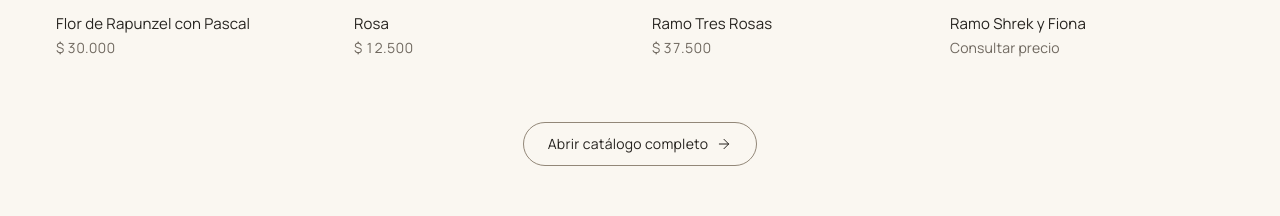
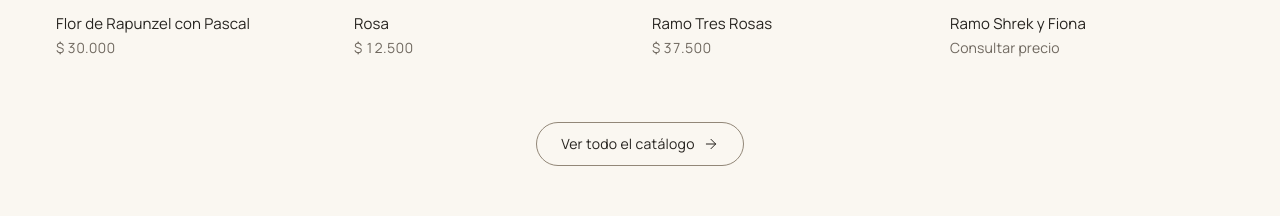
Before and after one commit to ramatc/titacrochetdeco, a Next.js app: page / in a window 1280 px wide. Shown: the part 4842-5058 px from the top of the page. Built offline with nearby package versions, Linux system fonts and the light colour scheme; no server answers.

Commit message:
fix: clarify catalog CTA and category link copy

```diff
--- a/src/app/productos/[slug]/page.tsx
+++ b/src/app/productos/[slug]/page.tsx
@@ -91,7 +91,7 @@ async function ProductContent({ params }: { params: Promise<{ slug: string }> })
               <ul className="mt-6 flex flex-wrap gap-x-6 gap-y-2 text-sm">
                 <li>
                   <Link href={`/catalogo/${category.slug}`} className="link-inline text-ink">
-                    Ver más {category.name.toLowerCase()}
+                    Ver más de {category.name}
                   </Link>
                 </li>
                 {category.slug !== "personalizados" ? (
--- a/src/components/home/CatalogSection.tsx
+++ b/src/components/home/CatalogSection.tsx
@@ -21,6 +21,10 @@ export function CatalogSection({ products, categories, limit = 8 }: CatalogSecti
   const [active, setActive] = useState<CategorySlug | null>(null);
   const filtered = active ? products.filter((p) => p.category === active) : products;
   const visible = filtered.slice(0, limit);
+  const activeCategory = categories.find((c) => c.slug === active);
+  const cta = activeCategory
+    ? { href: `/catalogo/${activeCategory.slug}`, label: catalogSection.categoryCtaLabel(activeCategory.name) }
+    : catalogSection.cta;
 
   const filters: { slug: CategorySlug | null; label: string }[] = [
     { slug: null, label: catalogSection.allLabel },
@@ -57,11 +61,8 @@ export function CatalogSection({ products, categories, limit = 8 }: CatalogSecti
       </div>
 
       <div className="mt-16 flex justify-center">
-        <ButtonLink
-          href={active ? `/catalogo/${active}` : catalogSection.cta.href}
-          variant="secondary"
-        >
-          {catalogSection.cta.label}
+        <ButtonLink href={cta.href} variant="secondary">
+          {cta.label}
           <ArrowRight className="size-4" strokeWidth={1.5} aria-hidden="true" />
         </ButtonLink>
       </div>
--- a/src/content/home.ts
+++ b/src/content/home.ts
@@ -50,7 +50,9 @@ export const catalogSection = {
   title: "El catálogo",
   lead: "Precios de referencia. Cada pieza se confirma por mensaje.",
   allLabel: "Todos",
-  cta: { label: "Abrir catálogo completo", href: "/catalogo" },
+  cta: { label: "Ver todo el catálogo", href: "/catalogo" },
+  /** CTA label while a category filter is active. */
+  categoryCtaLabel: (category: string) => `Ver más de ${category}`,
 };
 
 export const customSection = {
```
